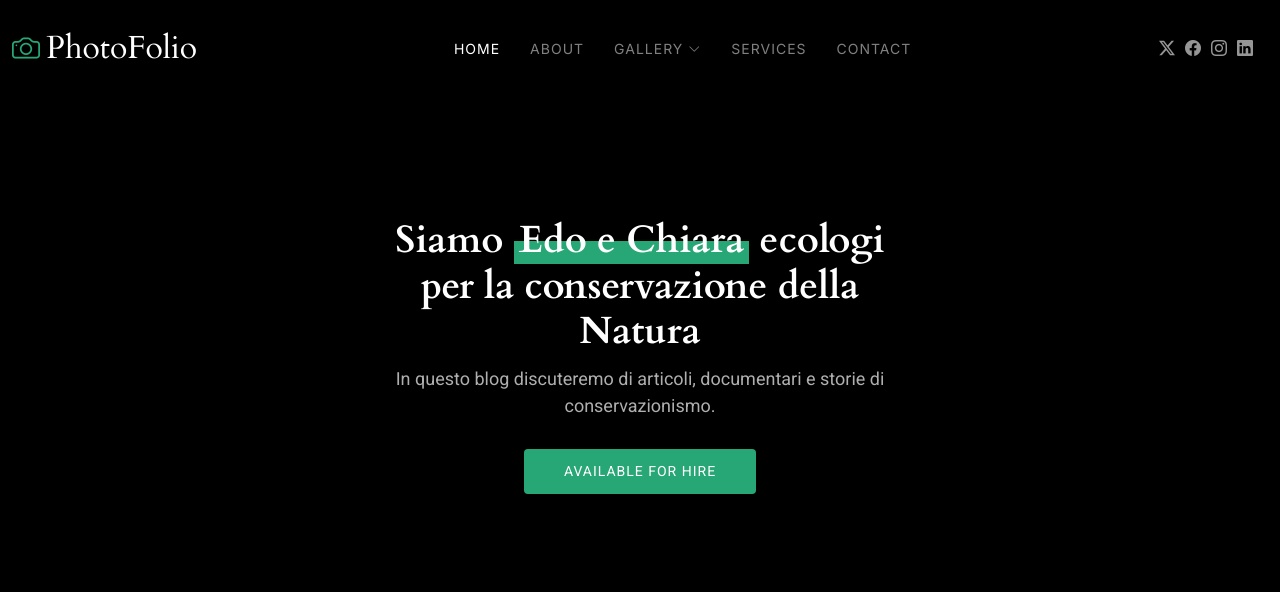
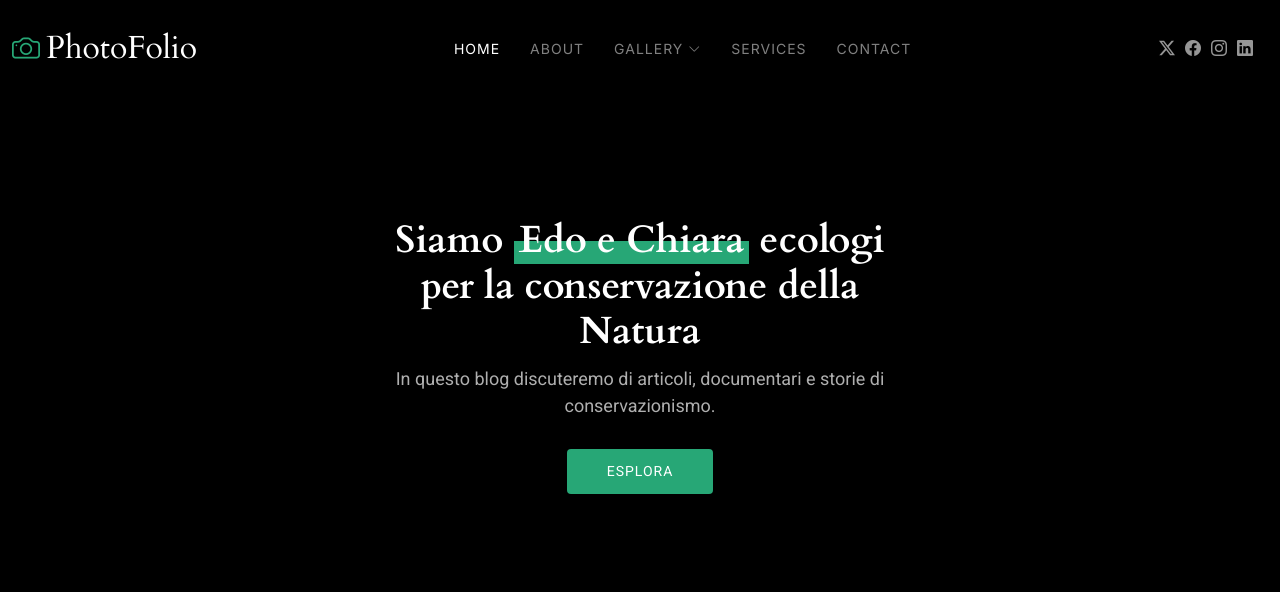
Before and after one commit to EdmondoBuffa/wildbites, a plain HTML site: page index.html in a window 1280 px wide. Shown: the top 592 px of the page. Drawn offline with Linux system fonts and the light colour scheme.

Commit message:
scritta esplora

```diff
--- a/index.html
+++ b/index.html
@@ -97,7 +97,7 @@
           <div class="col-lg-6 text-center" data-aos="fade-up" data-aos-delay="100">
             <h2><span>Siamo </span><span class="underlight"> Edo e Chiara</span> ecologi per la conservazione<span> della Natura</span></h2>
             <p>In questo blog discuteremo di articoli, documentari e storie di conservazionismo.</p>
-            <a href="contact.html" class="btn-get-started">Available for Hire<br></a>
+            <a href="contact.html" class="btn-get-started">ESPLORA<br></a>
           </div>
         </div>
       </div>
```
